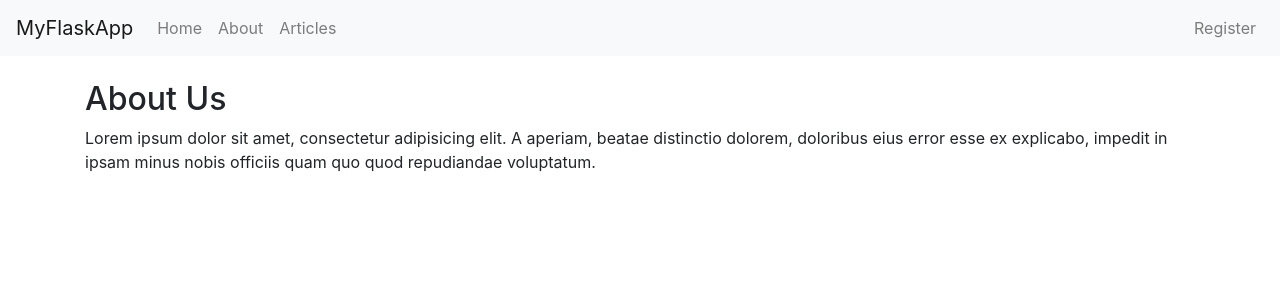
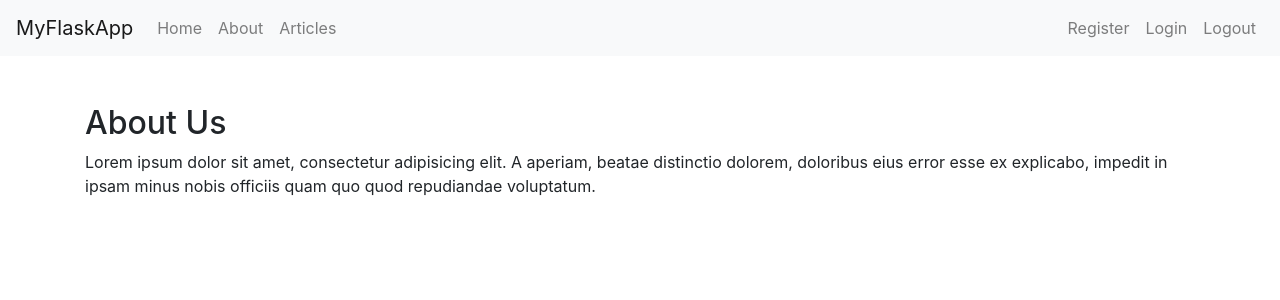
Before and after one commit to Stampy74/myflaskapp, a Flask app: page /about in a window 1280 px wide. Shown: the top 300 px of the page. Run offline with Flask 2, Linux system fonts and the light colour scheme; some libraries are stand-ins or nearby versions.

Commit message:
Changes as of Part 3 video:  20:25 timestamp

```diff
--- a/app.py
+++ b/app.py
@@ -10,39 +10,31 @@ app = Flask(__name__)
 
 # Config SQLITE 3
 DATABASE = 'myflaskapp.db'
-
-# def get_db():
-#     db = getattr(g, '_database', None)
-#     if db is None:
-#         db = g._database = sqlite3.connect(DATABASE)
-#     return db
-#
-# @app.teardown_appcontext
-# def close_connection(exception):
-#     db = getattr(g, '_database', None)
-#     if db is not None:
-#         db.close()
-
 Articles = Articles()
 
 # Page Routing
 
+# Home Page
 @app.route('/')
 def index():
     return render_template('home.html')
 
+# About
 @app.route('/about')
 def about():
     return render_template('about.html')
 
+# All Articles
 @app.route('/articles')
 def articles():
     return render_template('articles.html', articles = Articles)
 
+# Single Article
 @app.route('/article/<string:id>/')
 def article(id):
     return render_template('article.html', id = id)
 
+# Register Form Class
 class RegisterForm(Form):
     name = StringField('Name', [validators.Length(min=1, max=50)])
     username = StringField('Username', [validators.Length(min=4, max=25)])
@@ -53,6 +45,7 @@ class RegisterForm(Form):
     ])
     confirm = PasswordField('Confirm Password')
 
+# User Register
 @app.route('/register', methods=['GET', 'POST'])
 def register():
     form = RegisterForm(request.form)
@@ -66,7 +59,7 @@ def register():
         #register_date = None
 
         #Create Connection & Cursor
-        connection = sqlite3.connect('myflaskapp.db')
+        connection = sqlite3.connect(DATABASE)
         cur = connection.cursor()
 
         cur.execute('INSERT INTO users VALUES (?, ?, ?, ?, ?, ?)', (record, name, username, email, password, register_date))
@@ -79,6 +72,64 @@ def register():
 
     return render_template('register.html', form=form)
 
+# User Login
+@app.route('/login', methods=['GET', 'POST'])
+def login():
+    if request.method == 'POST':
+        #Get Form Fields
+        username = request.form['username']
+        password_candidate = request.form['password']
+
+        # Create cursor
+        connection = sqlite3.connect(DATABASE)
+        connection.row_factory = sqlite3.Row
+        cur = connection.cursor()
+
+        # Get user by username
+
+        result = cur.execute("SELECT * FROM users WHERE username = ?", (username, ))
+        # Get stored hash
+        password_test = result.fetchone()
+
+        # Determine if a result was returned
+        if password_test != None:
+
+            password = password_test['password']
+
+            # Compare Passwords
+            if sha256_crypt.verify(password_candidate, password):
+                #app.logger.info('Password Matched')
+                session['logged_in'] = True
+                session['username'] = username
+
+                flash('You are now logged in.', 'success')
+                return redirect(url_for('dashboard'))
+            else:
+                error = 'Invalid Login'
+                return render_template('login.html', error=error)
+            # Close connection
+            connection.close()
+        else:
+            error = 'Username not found'
+            return  render_template('login.html', error=error)
+
+        connection.close()
+
+    return render_template('login.html')
+
+# Logout
+@app.route('/logout')
+def logout():
+    session.clear()
+    flash('You are now logged out.', 'success')
+    return redirect(url_for('login'))
+
+
+# Dashboard
+@app.route('/dashboard')
+def dashboard():
+    return render_template('dashboard.html')
+
 
 if __name__ == '__main__':
     app.secret_key='secret123'
--- a/templates/includes/_messages.html
+++ b/templates/includes/_messages.html
@@ -5,3 +5,11 @@
     {% endfor %}
   {% endif %}
 {% endwith %}
+
+{% if error %}
+    <div class="alert alert-danger">{{error}}</div>
+{% endif %}
+
+{% if msg %}
+    <div class="alert alert-success">{{msg}}</div>
+{% endif %}
--- a/templates/includes/_navbar.html
+++ b/templates/includes/_navbar.html
@@ -6,20 +6,14 @@
 
       <div class="collapse navbar-collapse">
         <ul class="nav navbar-nav">
-          <li class="nav-item">
-            <a class="nav-link" href="/">Home <span class="sr-only">(current)</span></a>
-          </li>
-          <li class="nav-item">
-            <a class="nav-link" href="/about">About</a>
-          </li>
-          <li class="nav-item">
-            <a class="nav-link" href="/articles">Articles</a>
-          </li>
+          <li class="nav-item"><a class="nav-link" href="/">Home</a></li>
+          <li class="nav-item"><a class="nav-link" href="/about">About</a></li>
+          <li class="nav-item"><a class="nav-link" href="/articles">Articles</a></li>
         </ul>
         <ul class="nav navbar-nav navbar-right ml-auto">
-          <li class="nav-item">
-            <a class="nav-link" href="/register">Register <span class="sr-only">(current)</span></a>
-          </li>
+          <li class="nav-item"><a class="nav-link" href="/register">Register</a></li>
+          <li class="nav-item"><a class="nav-link" href="/login">Login</a></li>
+          <li class="nav-item"><a class="nav-link" href="/logout">Logout</a></li>
         </ul>
       </div>
 </nav>
--- a/templates/layout.html
+++ b/templates/layout.html
@@ -7,6 +7,7 @@
 </head>
 <body>
     {% include 'includes/_navbar.html' %}
+    <br>
     <div class="container">
         {% include 'includes/_messages.html' %}
         {% block body %}{% endblock %}
```
Also changed, not shown: templates/dashboard.html (added, +7 -0 lines), templates/login.html (added, +17 -0 lines), myflaskapp.db.
